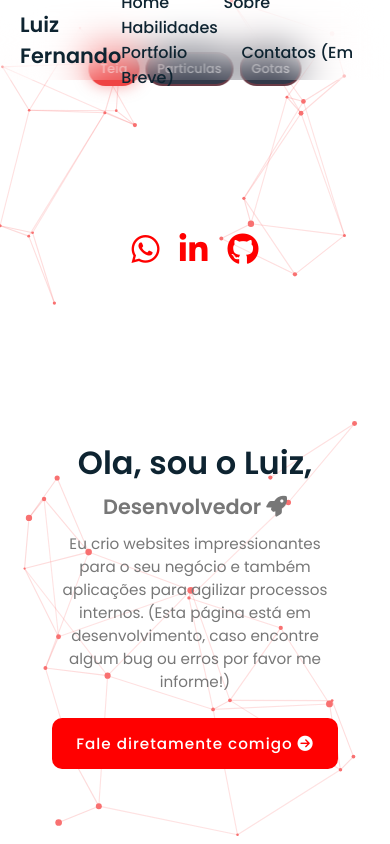
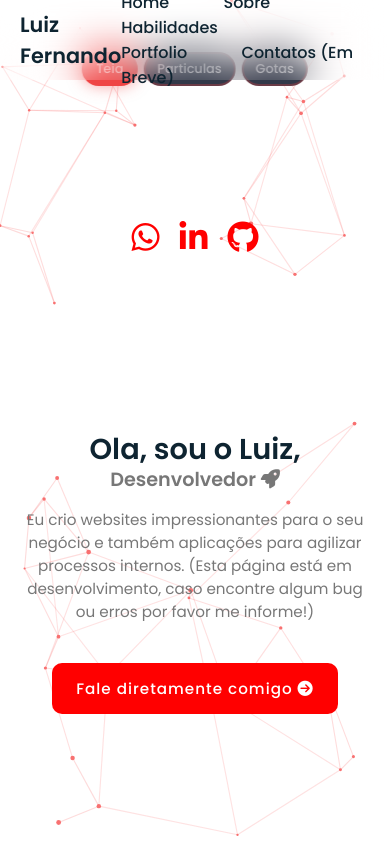
Before and after one commit to Louisfacio01/portifolio2.0, a plain HTML site: page index.html in a window 390 px wide. Shown: the top 844 px of the page. Drawn offline with nearby package versions, Linux system fonts and the light colour scheme.

Commit message:
Atualização do portfolio bnts teste3

```diff
--- a/main.js
+++ b/main.js
@@ -40,7 +40,7 @@ document.addEventListener('DOMContentLoaded', function() {
         constructor() {
             this.x = Math.random() * canvas.width;
             this.y = Math.random() * canvas.height;
-            this.size = Math.random() * 2.5 + 1.0;
+            this.size = Math.random() * 1.5 + 1.0;
             this.speedX = Math.random() * 0.4 - 0.2;
             this.speedY = Math.random() * 0.4 - 0.2;
         }
--- a/styles.css
+++ b/styles.css
@@ -777,8 +777,7 @@ header.sticky .nav-bar {
     box-shadow: 0 0 15px rgba(239, 68, 68, 0.5);
 }
 
-/* ==================== MEDIA QUERIES (RESPONSIVO TOTAL) ==================== */
-
+/* ==================== RESPONSIVO IPAD / TABLET (1024px) ==================== */
 @media screen and (max-width: 1024px) {
     .home-container {
         flex-direction: column;
@@ -803,87 +802,89 @@ header.sticky .nav-bar {
     }
 }
 
-/* Celular - até 768px */
+/* ==================== RESPONSIVO CELULAR (768px) ==================== */
 @media screen and (max-width: 768px) {
-    .home .home-container {
-        padding: 100px 20px 20px 20px;
-        flex-direction: column;
-        text-align: center;
+    /* Ajusta a seção home para não sumir no celular */
+    .home {
+        width: 100% !important;
+        min-height: auto !important;
+        padding: 2rem 1rem !important;
     }
 
+    .home .home-container {
+        padding: 120px 10px 20px 10px !important;
+        flex-direction: column !important;
+        text-align: center !important;
+        width: 100% !important;
+    }
+
+    /* Reduz o título gigante do PC para caber na tela do celular */
     .home-container .info h2 {
-        font-size: 2.4rem;
-        line-height: 1.2;
+        font-size: 2.2rem !important;
+        line-height: 1.2 !important;
     }
 
     .home-container .info h3 {
-        font-size: 1.3rem;
+        font-size: 1.2rem !important;
+        line-height: 1.4 !important;
     }
 
     .home-container .info p {
-        font-size: 0.95rem;
-        max-width: 100%;
-        margin: 0 auto;
+        font-size: 0.95rem !important;
+        max-width: 100% !important;
+        margin: 15px auto !important;
     }
 
     .btn {
-        padding: 14px 24px;
-        font-size: 0.95rem;
+        padding: 14px 24px !important;
+        font-size: 0.95rem !important;
     }
 
-    /* FORÇA OS ÍCONES SOCIAIS E WHATSAPP A FICAREM LADO A LADO */
-    .home-container .media-icons,
-    .media-icons {
-        position: relative !important;
-        flex-direction: row !important; /* Lado a lado */
+    /* Imagem de perfil responsiva */
+    .home-container .home-img img {
+        width: 75% !important;
+        margin: 0 auto !important;
+    }
+
+    /* ÍCONES SOCIAIS ALINHADOS PERFEITAMENTE */
+    .home-container .media-icons {
+        display: flex !important;
+        flex-direction: row !important;
         justify-content: center !important;
         margin: 30px auto !important;
         gap: 30px !important;
         width: 100% !important;
     }
 
-    .home-container .media-icons a,
-    .media-icons a {
-        font-size: 32px !important; /* Tamanho confortável para toque */
+    .home-container .media-icons a {
+        font-size: 32px !important;
         margin: 0 !important;
     }
 
-    /* Ajuste para os botões de modo ficarem centralizados no topo */
+    /* Ajuste dos botões vermelhos de modo lá no topo */
     .mode-buttons {
-        position: absolute;
-        top: 20px;
-        left: 50%;
-        transform: translateX(-50%);
-        width: 90%;
-        justify-content: center;
-        gap: 8px;
+        position: absolute !important;
+        top: 20px !important;
+        left: 50% !important;
+        transform: translateX(-50%) !important;
+        width: 95% !important;
+        justify-content: center !important;
+        gap: 6px !important;
     }
 
     .mode-btn {
-        padding: 8px 14px;
-        font-size: 0.85rem;
+        padding: 6px 12px !important;
+        font-size: 0.8rem !important;
     }
 }
 
-/* Celular pequeno - até 480px */
+/* ==================== CELULARES PEQUENOS (480px) ==================== */
 @media screen and (max-width: 480px) {
     .home-container .info h2 {
-        font-size: 2rem;
+        font-size: 1.8rem !important;
     }
 
-    .mode-buttons {
-        flex-wrap: wrap;
-        justify-content: center;
-        gap: 6px;
-    }
-
-    .mode-btn {
-        padding: 6px 10px;
-        font-size: 0.8rem;
-    }
-
-    .home-container .media-icons,
-    .media-icons {
+    .home-container .media-icons {
         gap: 20px !important;
     }
 }
```
